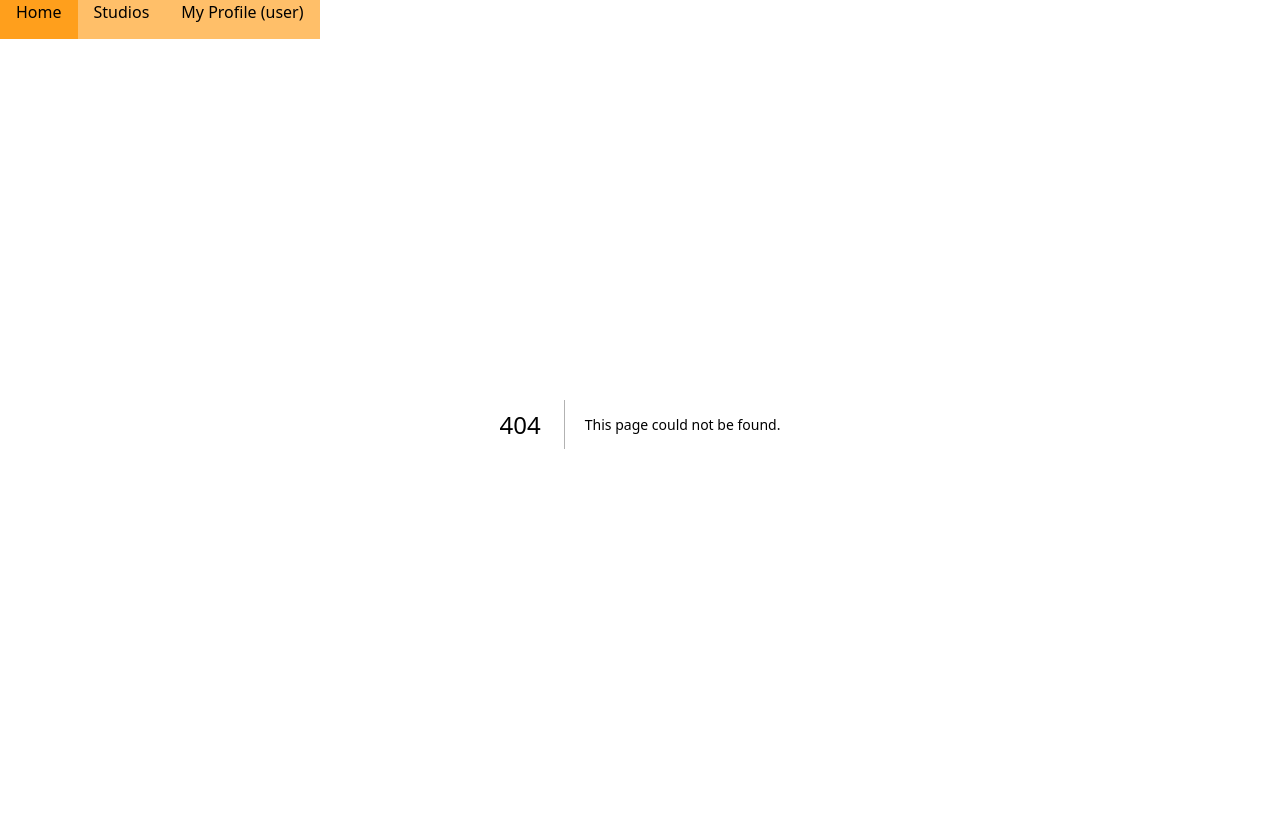
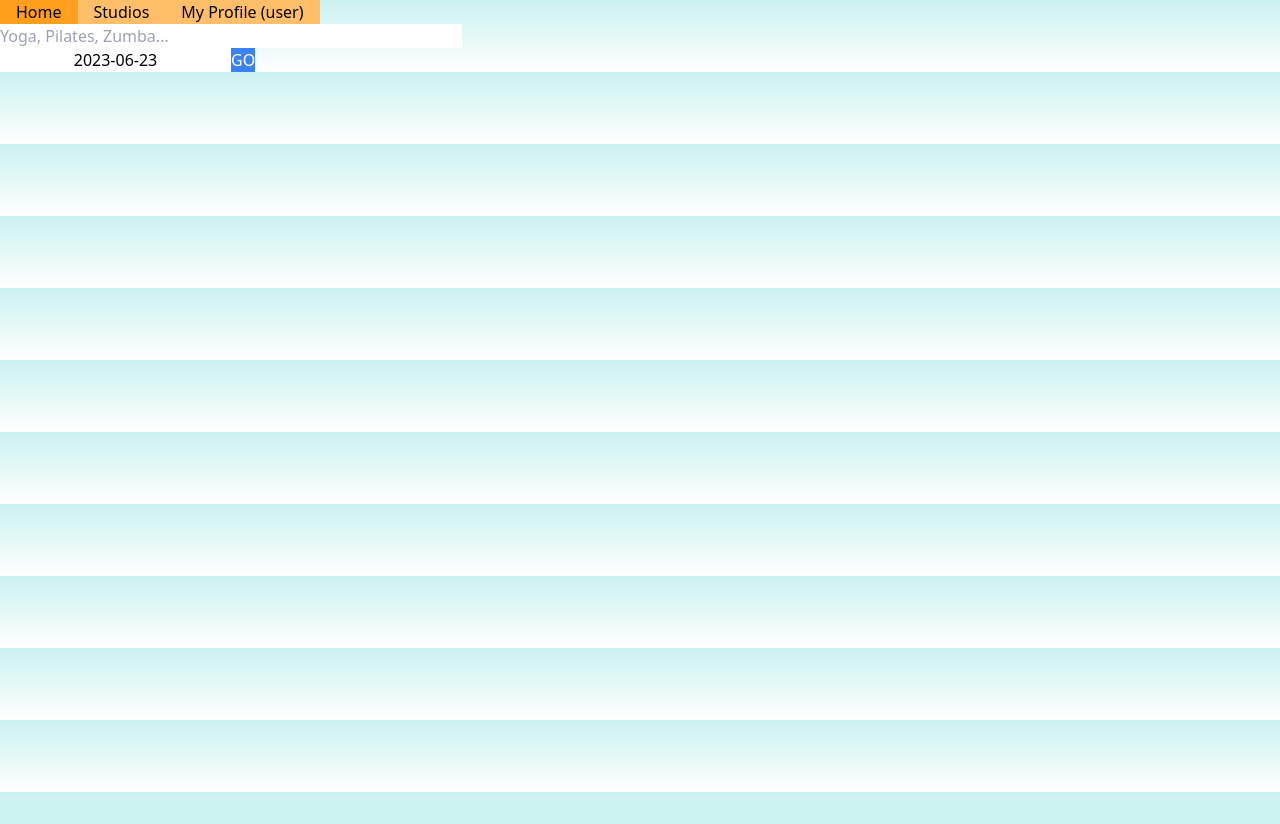
Before and after one commit to rpp2210-BOC-Aquaforce/FitnessPass, a Next.js app: page /user/1/search in a window 1280 px wide. Before the commit this address had no page. After the commit the page ends 800 px from the top, so only its background shows below. Built offline with nearby package versions, Linux system fonts and the light colour scheme.

Commit message:
created search bar input options

```diff
--- /dev/null
+++ b/app/user/[userID]/search/page.tsx
@@ -0,0 +1,61 @@
+'use client';
+
+import { useEffect, useState } from 'react';
+
+import Calendar from 'react-calendar';
+import 'react-calendar/dist/Calendar.css';
+
+type ValuePiece = Date | null;
+
+export default function Search() {
+  const [searchByClass, setSearchByClass] = useState('');
+  const [searchByLocation, setSearchByLocation] = useState('');
+  const [selectedDate, setSelectedDate] = useState<ValuePiece|[ValuePiece, ValuePiece]>(new Date());
+
+  const [showCalendar, setShowCalendar] = useState<boolean>(false);
+
+  const handleDateChange = (date: ValuePiece|[ValuePiece, ValuePiece]) => {
+    setSelectedDate(date);
+    setShowCalendar(false);
+  };
+
+  return (
+    <div className="text-black">
+      <div className="flex">
+        <input
+          placeholder="Yoga, Pilates, Zumba..."
+          onChange={(e) => setSearchByClass(e.target.value)}
+          onFocus={() => setShowCalendar(false)}
+        />
+        <input
+          placeholder={searchByLocation}
+          value={searchByLocation}
+          onChange={(e) => setSearchByLocation(e.target.value)}
+          onFocus={() => setShowCalendar(false)}
+        />
+      </div>
+      <div className="flex">
+        <input
+          className="text-black text-center"
+          value={selectedDate instanceof Date
+            ? selectedDate.toISOString().split('T')[0]
+            : ''}
+          onFocus={() => setShowCalendar(true)}
+          onChange={() => setShowCalendar(false)}
+        />
+        <button type="button" className="bg-blue-500 text-white">GO</button>
+      </div>
+      {showCalendar ? (
+        <div>
+          <Calendar
+            className="fixed"
+            calendarType="US"
+            minDate={new Date()}
+            value={selectedDate}
+            onChange={handleDateChange}
+          />
+        </div>
+      ) : ''}
+    </div>
+  );
+}
--- a/package.json
+++ b/package.json
@@ -20,6 +20,7 @@
     "next": "13.4.4",
     "postcss": "^8.4.24",
     "react": "18.2.0",
+    "react-calendar": "^4.3.0",
     "react-dom": "18.2.0",
     "react-router-dom": "^6.13.0",
     "swiper": "^9.4.1",
```
Also changed, not shown: 1 other file (tests, documents, lock files or other folders).
